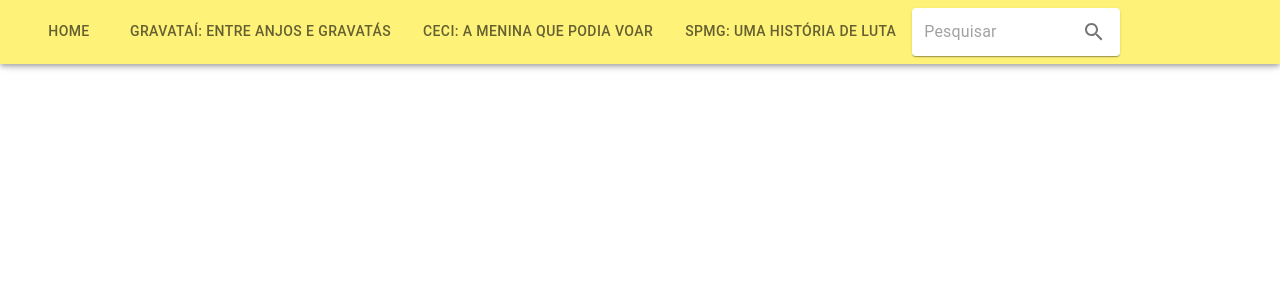
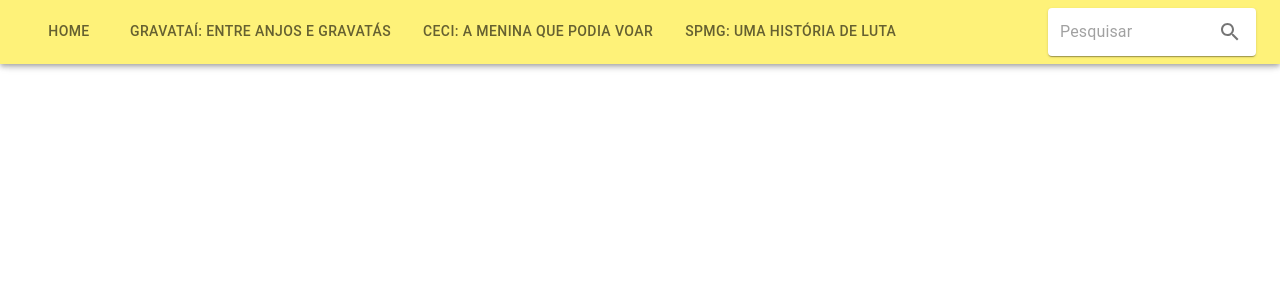
Before and after one commit to RuanF7/projetos_culturais_website, a Next.js app: page / in a window 1280 px wide. Shown: the top 300 px of the page. Built offline with nearby package versions, Linux system fonts and the light colour scheme.

Commit message:
feat: themeProvider

```diff
--- /dev/null
+++ b/src/components/colors/Colors.ts
@@ -0,0 +1,13 @@
+
+
+export const yellow = {
+  50: '#FEF279',
+}
+
+export const red = {
+  50: '#E6565E',
+}
+
+export const green = {
+  50: '#50DFBA',
+}
--- a/src/components/navbar/Navbar.tsx
+++ b/src/components/navbar/Navbar.tsx
@@ -1,6 +1,7 @@
 import { AppBar, Tab, IconButton, InputBase, Paper, Tabs, Toolbar, Typography } from "@mui/material"
 import SearchIcon from '@mui/icons-material/Search';
 import { useState } from "react";
+
 
 function Navbar() {
   const [value, setValue] = useState();
@@ -9,7 +10,7 @@ function Navbar() {
     <>
       <AppBar
         sx={{
-          backgroundColor: '#FEF279',
+          backgroundColor: 'primary',
         }}
       >
         <Toolbar>
@@ -26,7 +27,7 @@ function Navbar() {
           </Tabs>
           <Paper
             component="form"
-            sx={{ p: '2px 4px', display: 'flex', alignItems: 'center', width: 200 }}
+            sx={{ p: '2px 4px', display: 'flex', alignItems: 'center', width: 200, marginLeft:'auto' }}
           >
             <InputBase
               sx={{ ml: 1, flex: 1 }}
--- a/src/pages/index.tsx
+++ b/src/pages/index.tsx
@@ -1,15 +1,35 @@
 
+import { yellow, red, green } from '@/components/colors/Colors';
 import Navbar from '@/components/navbar/Navbar'
+import { ThemeProvider, createTheme } from "@mui/material/styles";
+
+
+const theme = createTheme({
+  palette: {
+    primary: {
+      main: yellow[50],
+    },
+    secondary: {
+      main: red[50],
+    },
+    info: {
+      main: green[50],
+    },
+  },
+});
 
 export default function Home() {
   return (
     <>
+      <ThemeProvider theme={theme}>
         <main>
           <Navbar />
           <h1>
             Hello World!
           </h1>
         </main>
+      </ThemeProvider>
+
     </>
   )
 }
--- a/tsconfig.json
+++ b/tsconfig.json
@@ -18,6 +18,6 @@
       "@/*": ["./src/*"]
     }
   },
-  "include": ["next-env.d.ts", "**/*.ts", "**/*.tsx"],
+  "include": ["next-env.d.ts", "**/*.ts", "**/*.tsx", "src/components/colors/Colors.ts"],
   "exclude": ["node_modules"]
 }
```
Lines whose indentation alone changed are shown as unchanged.
